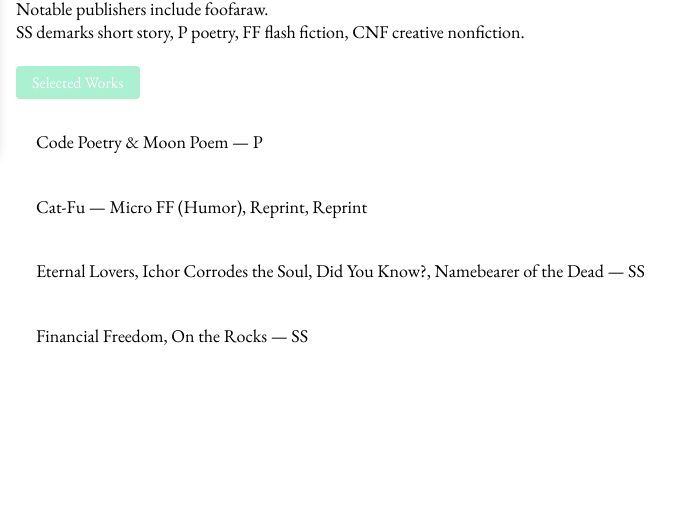
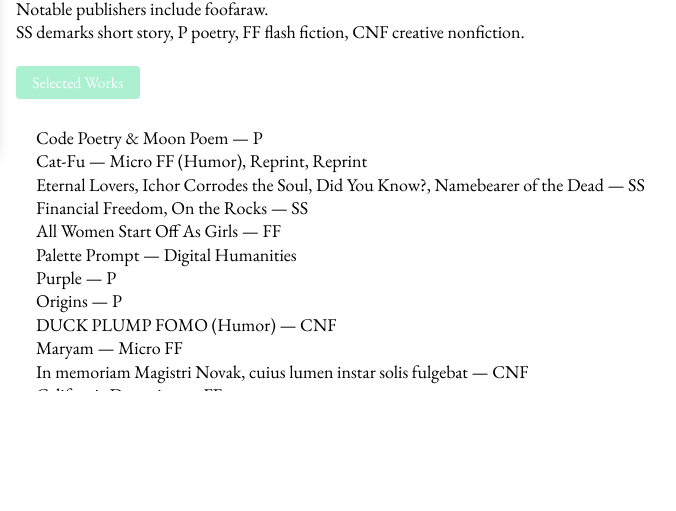
Before and after one commit to persinammon4/website, a plain HTML site: page index.html in a window 1280 px wide. Shown: the part 267-778 px from the top of the page, 412-1088 px from the left. Drawn offline with nearby package versions, Linux system fonts and the light colour scheme.

Commit message:
Adjust line height and reorder selected works

```diff
--- a/index.html
+++ b/index.html
@@ -70,28 +70,28 @@
                 height: 250px;
                 overflow-y: auto;
                 padding: 15px 20px;
-                line-height: 1.8;
+                line-height: 1.3;
                 ">
                 <div class="selected-work">Code Poetry &amp; Moon Poem — P</div>
-                <br /><div class="selected-work">Cat-Fu — Micro FF (Humor), Reprint, Reprint</div>
-                <br /><div class="selected-work">Eternal Lovers, Ichor Corrodes the Soul, Did You Know?, Namebearer of the Dead — SS</div>
-                <br /><div class="selected-work">Financial Freedom, On the Rocks — SS</div>
-                <br /><div class="selected-work">All Women Start Off As Girls — FF</div>
-                <br /><div class="selected-work">Palette Prompt — Digital Humanities</div>
-                <br /><div class="selected-work">Purple — P</div>
-                <br /><div class="selected-work">Origins — P</div>
-                <br /><div class="selected-work">DUCK PLUMP FOMO (Humor) — CNF</div>
-                <br /><div class="selected-work">Maryam — Micro FF</div>
-                <br /><div class="selected-work">In memoriam Magistri Novak, cuius lumen instar solis fulgebat — CNF<!-- current link is "novak-letter.pdf" --></div>
-                <br /><div class="un-selected-work">California Dreaming — FF</div>
-                <br /><div class="un-selected-work">The Nature of Poetry (Humor) — P</div>
-                <br /><div class="selected-work">Go Big, Go Home (Humor) — Micro FF</div>
-                <br /><div class="un-selected-work">The Last Great Experiment — P</div>
-                <br /><div class="un-selected-work">Favorite of the Two Goddesses — P</div>
-                <br /><div class="un-selected-work">Ovaries — P</div>
-                <br /><div class="un-selected-work">On Moving To Another Country, Again (Humor) — P</div>
-                <br /><div class="un-selected-work">Erin and Eric, Sophie — Micro FF</div>
-                <br /><div class="un-selected-work">Working Abroad — CNF</div>
+                <div class="selected-work">Cat-Fu — Micro FF (Humor), Reprint, Reprint</div>
+                <div class="selected-work">Eternal Lovers, Ichor Corrodes the Soul, Did You Know?, Namebearer of the Dead — SS</div>
+                <div class="selected-work">Financial Freedom, On the Rocks — SS</div>
+                <div class="selected-work">All Women Start Off As Girls — FF</div>
+                <div class="selected-work">Palette Prompt — Digital Humanities</div>
+                <div class="selected-work">Purple — P</div>
+                <div class="selected-work">Origins — P</div>
+                <div class="selected-work">DUCK PLUMP FOMO (Humor) — CNF</div>
+                <div class="selected-work">Maryam — Micro FF</div>
+                <div class="selected-work">In memoriam Magistri Novak, cuius lumen instar solis fulgebat — CNF<!-- current link is "novak-letter.pdf" --></div>
+                <div class="un-selected-work">California Dreaming — FF</div>
+                <div class="un-selected-work">The Nature of Poetry (Humor) — P</div>
+                <div class="selected-work">Go Big, Go Home (Humor) — Micro FF</div>
+                <div class="un-selected-work">The Last Great Experiment — P</div>
+                <div class="un-selected-work">Favorite of the Two Goddesses — P</div>
+                <div class="un-selected-work">Ovaries — P</div>
+                <div class="un-selected-work">On Moving To Another Country, Again (Humor) — P</div>
+                <div class="un-selected-work">Erin and Eric, Sophie — Micro FF</div>
+                <div class="un-selected-work">Working Abroad — CNF</div>
                 </div>
             </div>
         </div>
```
